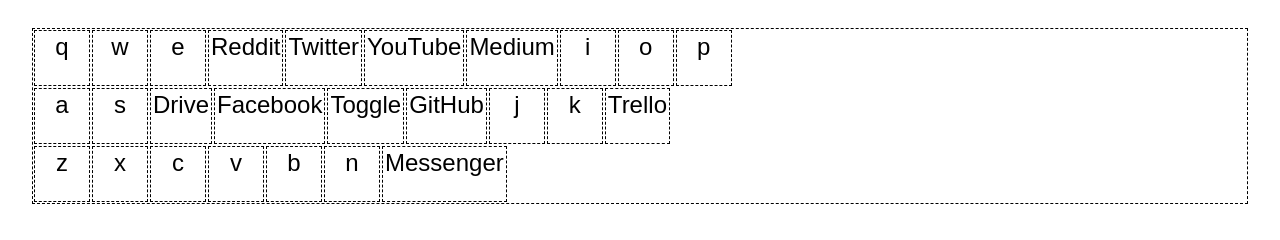
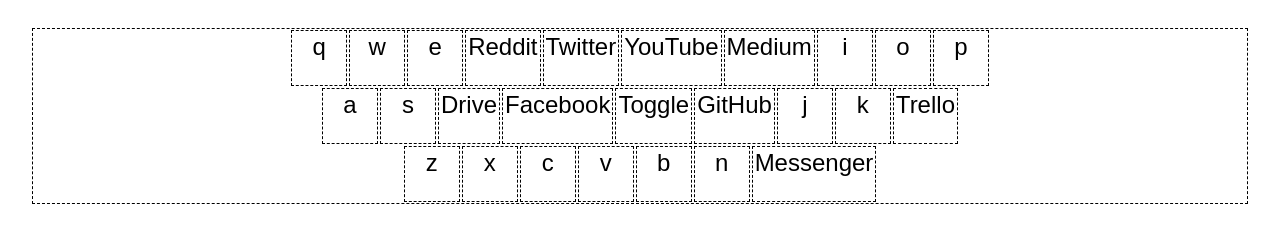
Before and after one commit to fabioalves98/startpage, a plain HTML site: page index.html in a window 1280 px wide. Shown: the part 90-330 px from the top of the page. Drawn offline with Linux system fonts and the light colour scheme.

Commit message:
centered keyboard

```diff
--- a/index.html
+++ b/index.html
@@ -15,9 +15,7 @@
         <h1>Bookmarks</h1>
     </div>
 
-    <div class="container">
-        <div id="keyboard"></div>
-    </div>
+    <div id="keyboard" class="container tc"></div>
 
 </body>
 </html>
```
